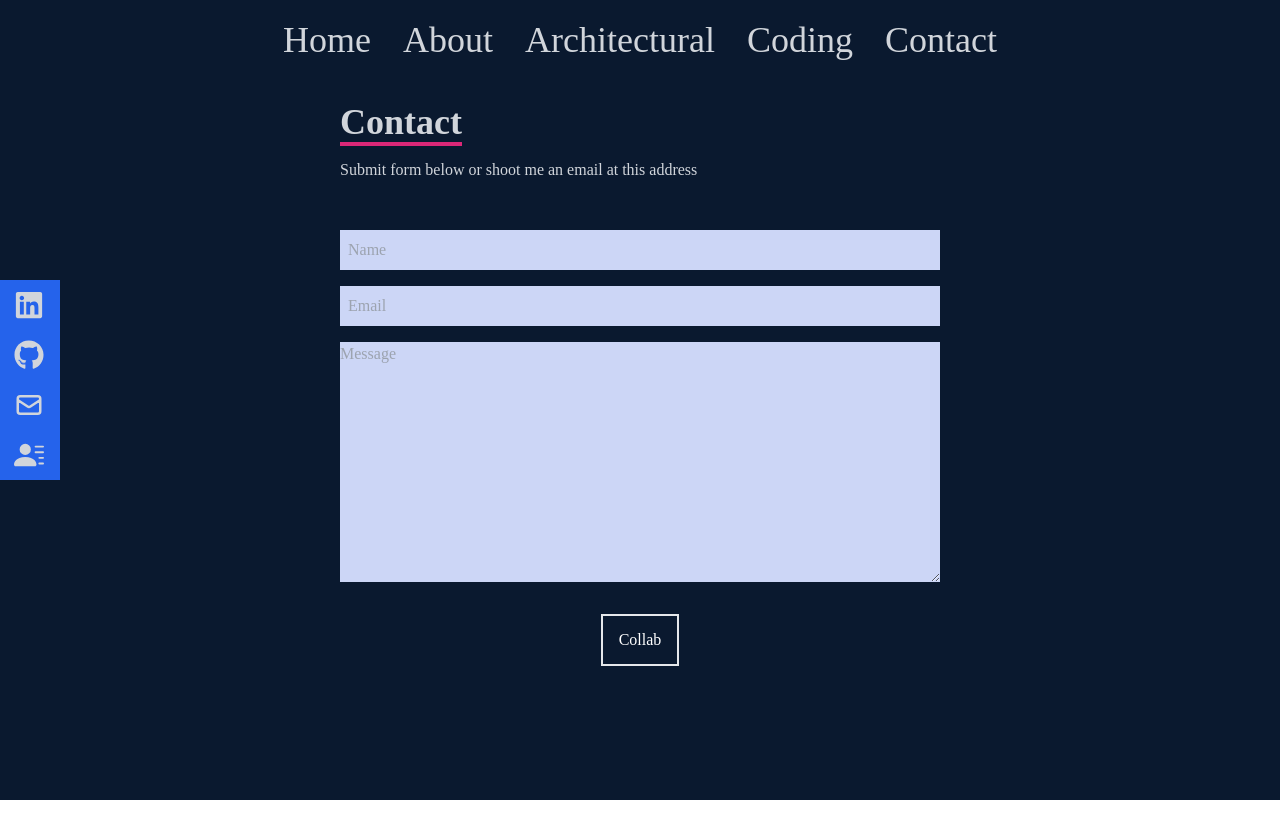
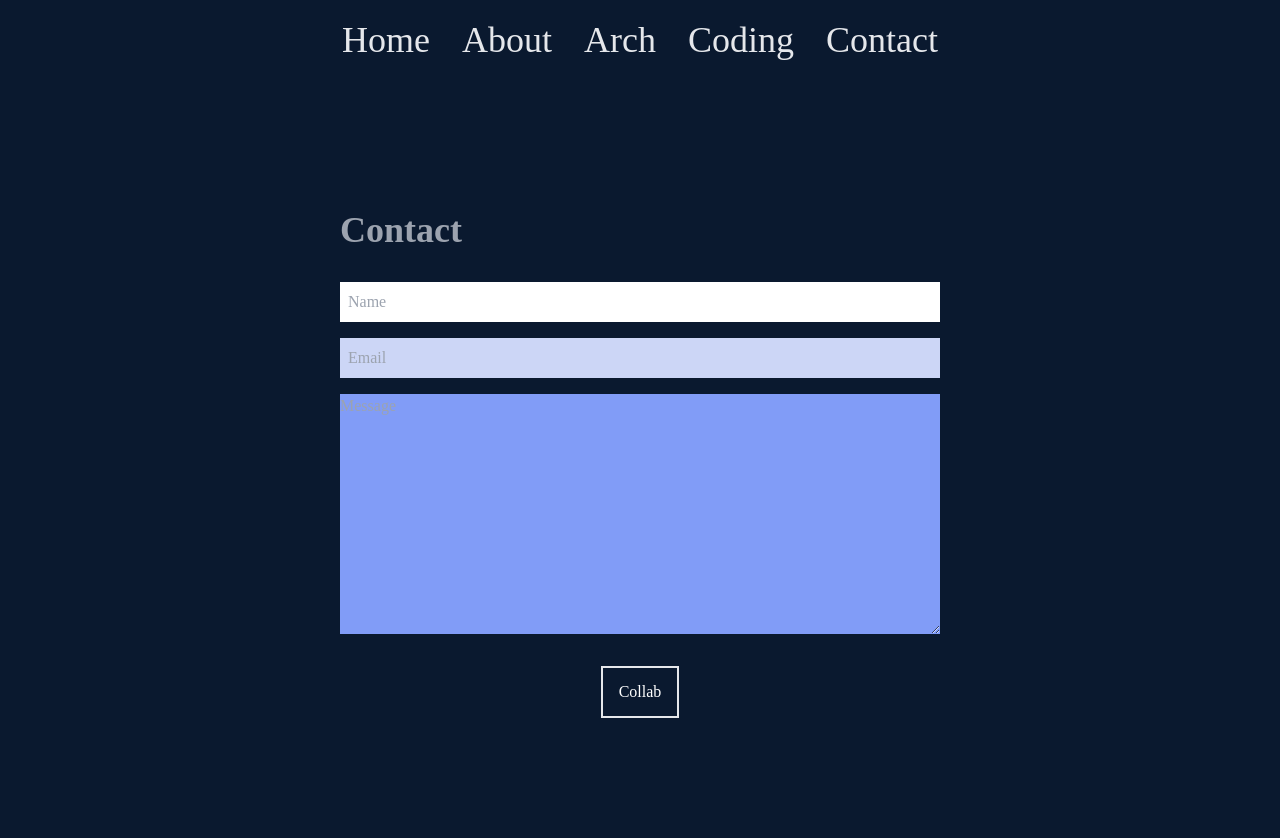
Before and after one commit to Mabsky05/portfolio_react, a React (Create React App) app: page /contact in a window 1280 px wide. Shown: the top 838 px of the page. Before the commit the page ends 800 px from the top, so only its background shows below. Built offline with nearby package versions, Linux system fonts and the light colour scheme.

Commit message:
fixed framer motion transitions

```diff
--- a/package.json
+++ b/package.json
@@ -8,7 +8,6 @@
     "@testing-library/react": "^13.1.1",
     "@testing-library/user-event": "^13.5.0",
     "framer-motion": "^6.4.2",
-    "gh-pages": "^3.2.3",
     "react": "^18.0.0",
     "react-dom": "^18.0.0",
     "react-icons": "^4.3.1",
@@ -45,6 +44,7 @@
   },
   "devDependencies": {
     "autoprefixer": "^10.4.7",
+    "gh-pages": "^4.0.0",
     "postcss": "^8.4.14",
     "tailwindcss": "^3.0.24"
   }
--- a/src/App.js
+++ b/src/App.js
@@ -1,5 +1,5 @@
 import { BrowserRouter as Router, Routes, Route, useLocation } from 'react-router-dom';
-
+// import {HashRouter} from 'react-router-dom'
 import AnimatedRoutes from "./components/AnimatedRoutes"
 import Navbar from "./components/Navbar";
 import Home from "./components/Home"
@@ -12,10 +12,13 @@ import Contact from "./components/Contact";
 function App() {
 
   return (
+
     <Router>
       <Navbar/>
       <AnimatedRoutes />
     </Router>
+
+
   );
 }
 
--- a/src/components/About.js
+++ b/src/components/About.js
@@ -1,17 +1,20 @@
 import React from 'react'
 import {motion} from "framer-motion"
 
-const About = () => {
+function About() {
   return (
-    <motion.div name='about' className='w-full h-screen bg-[#0a192f] text-gray-300'
-
-
-    initial={{y: -50, opacity: 0}}
-    animate={{y: 0, opacity: 1}}
-    transition={{duration: 1.5}}
+    <div name='about' className='w-full h-screen bg-[#0a192f] text-gray-300'
+    // initial={{y: -50, opacity: .5}}
+    // animate={{y: 0, opacity: 1}}
+    // transition={{duration: 1.1}}
+    // exit={{y: 0, opacity:0}}
+    >
+        <motion.div className='flex flex-col justify-center items-center w-full h-full'
+        initial={{y: -50, opacity: .5}}
+    animate={{rotate: 360, opacity: 1}}
+    transition={{duration: .5}}
     exit={{y: 0, opacity:0}}
     >
-        <div className='flex flex-col justify-center items-center w-full h-full'>
             <div className='max-w-[1000px] w-full grid grid-cols-2 gap-8'>
                 <div className='sm:text-right pb-8 pl-4'>
                     <p className='text-4xl font-bold inline border-b-4 border-pink-600'>About</p>
@@ -35,8 +38,8 @@ const About = () => {
                 </p>
                 </div>
             </div>
-        </div>
-    </motion.div>
+        </motion.div>
+    </div>
   )
 }
 
--- a/src/components/AnimatedRoutes.js
+++ b/src/components/AnimatedRoutes.js
@@ -16,7 +16,6 @@ function AnimatedRoutes() {
   return (
     <AnimatePresence>
       <Routes location={location} key={location.pathname}>
-        {/* <Route element={<Navbar/>}/> */}
         <Route path="/" element={<Home />}/>
         <Route path="/about" element={<About />}/>
         <Route path="/arch" element={<Architectural />}/>
--- a/src/components/Coding.js
+++ b/src/components/Coding.js
@@ -4,10 +4,10 @@ import {motion} from 'framer-motion'
 
 const Coding = () => {
   return (
-    <motion.div name='skills' className='w-full h-screen bg-[#0a192f] text-gray-300'
-    initial={{opacity: 0}}
-    animate={{opacity: 1}}
-    exit={{opacity:0}}
+    <motion.div name='skills' className='backface-hidden w-full h-screen bg-[#0a192f] text-gray-300'
+    // initial={{opacity: 0}}
+    // animate={{opacity: 1}}
+    // exit={{opacity:0}}
     >
       {/* Container */}
       <div className='max-w-[1000px] mx-auto p-4 flex flex-col justify-center w-full h-full'>
--- a/src/components/Contact.js
+++ b/src/components/Contact.js
@@ -4,22 +4,25 @@ import {motion} from 'framer-motion'
 
 const Contact = () => {
   return (
-    <motion.div name='contact' className='w-full h-screen bg-[#0a192f] flex justify-center items-center p-4'
-    initial={{opacity: 0}}
-    animate={{opacity: 1}}
-    exit={{opacity:0}}
+    <motion.div name='contact' className='backface-hidden w-full h-screen bg-[#0a192f] flex justify-center items-center p-4'
+
     >
-        <form action="" className='flex flex-col max-w-[600px] w-full'>
+        <motion.form action="" className='flex flex-col max-w-[600px] w-full'
+            initial={{opacity: 0}}
+            animate={{opacity: 1}}
+            transition={{duration: 1.1}}
+            // exit={{x: 50, opacity:0}}
+
+        >
             <div className='pb-8'>
-                <p className='text-4xl font-bold inline border-b-4 border-pink-600 text-gray-300'>Contact</p>
-                <p className='text-gray-300 py-4'>Submit form below or shoot me an email at this address</p>
+                <p className='text-4xl font-bold inline font-spectral text-gray-400'>Contact</p>
             </div>
-            <input className='bg-[#ccd6f6] p-2' type="text" placeholder='Name' name='name' />
+            <input className='bg-sky-200 p-2 font-spectral text-black' type="text" placeholder='Name' name='name' />
             <input className='my-4 p-2 bg-[#ccd6f6]' type='email' placeholder='Email' name='email' />
-            <textarea className='bg-[#ccd6f6]' name='message' rows='10' placeholder='Message'></textarea>
+            <textarea className='bg-[#819cf7]' name='message' rows='10' placeholder='Message'></textarea>
             <button className='text-white border-2 hover:bg-pink-600 hover:border-pink-600
                     px-4 py-3 my-8 mx-auto flex items-center'>Collab</button>
-        </form>
+        </motion.form>
 
     </motion.div>
   )
--- a/src/components/Home.js
+++ b/src/components/Home.js
@@ -5,18 +5,20 @@ import {motion} from 'framer-motion'
 // const Home = () =>
 function Home() {
   return (
-    <motion.div name='home' className='w-full h-screen bg-[#0a192f]'
-    initial={{opacity: 0}}
-    animate={{opacity:1}}
-    // animate={{opacity: 1}}
-    exit={{opacity:0}}
+    <motion.div name='home' className='backface-hidden w-full h-screen bg-[#0a192f]'
+
     >
 
         {/* container */}
-        <div className='max-w-[1000px] mx-auto px-8 flex flex-col justify-center h-full'>
-            <p className='text-4xl sm:text-7xl'>Hi, my name is </p>
-            <h1 className=''>Mimimimi</h1>
-            <h2>Full Stack Dev</h2>
+        <motion.div className='max-w-[1000px] mx-auto px-8 flex flex-col justify-center h-full'
+        initial={{x: -50, opacity: 0}}
+        animate={{x: 0, opacity: 1}}
+        transition={{duration: 1.1}}
+        // exit={{x: 50, opacity:0}}
+        >
+            <p className='text-4xl sm:text-7xl font-spectral text-gray-400'>Miguel Afable</p>
+            <h1 className='text-4xl sm:text-4xl font-spectral text-gray-500'>Architectural Graduate</h1>
+            <h1 className='text-4xl sm:text-4xl font-spectral text-gray-500'>Developer</h1>
             <p className='max-w-[700px]'>lorem ipsum hahahaha
                 <button className='text-white group border-2 px-6 py-3 my-2 flex
                 items-center hover:bg-pink-600 hover:border-pink-600'>View Work
@@ -24,10 +26,8 @@ function Home() {
                 <HiArrowNarrowRight />
                 </span>
                 </button>
-
             </p>
-
-        </div>
+        </motion.div>
     </motion.div>
   )
 }
--- a/src/components/Navbar.js
+++ b/src/components/Navbar.js
@@ -5,26 +5,24 @@ import {HiOutlineMail} from 'react-icons/hi'
 import {motion} from 'framer-motion'
 
 
-import { Link } from 'react-router'
+import { Link } from 'react-router-dom'
 import {BsFillPersonLinesFill} from 'react-icons/bs'
 import Logo from '../assets/logo.jpg'
 import { BrowserRouter, Routes, Route } from 'react-router-dom'
 
 const Navbar = () => {
-    const[nav, setNav] = useState(false)
-    const handleClick = () => setNav(!nav)
+    // const[nav, setNav] = useState(false)
+    // const handleClick = () => setNav(!nav)
 
   return (
-    <div
-
-    className='fixed w-full h-[80px] flex justify-center items-center px-4 bg-[#0a192f]
-    text-gray-300 '>
+    <nav className='sticky top-0 w-full bg-[#0a192f] px-4 z-10'>
+    <div className='h-[80px] flex justify-center items-center text-gray-200'>
         {/* menu */}
             <ul className='hidden md:flex font-expletus text-4xl'>
-                <li><a href="/">
+                <li><Link to="/">
                     <button className='hover:text-grey-600 hover:opacity-50'>
                         Home
-                    </button></a>
+                    </button></Link>
                 </li>
                 <motion.li
                 whileHover={{
@@ -32,29 +30,29 @@ const Navbar = () => {
                     textShadow: "0px 0px 8px rgb(255, 255, 255)",
                     // boxShadow: "0px 0px 8px rgb(255, 255, 255)",
                 }}
-                ><a href="about">About</a></motion.li>
-                <li><a href="arch">Architectural</a></li>
-                <li><a href="coding">Coding</a></li>
-                <li><a href="contact">Contact</a></li>
+                ><Link to="about">About</Link></motion.li>
+                <li><Link to ="arch">Arch</Link></li>
+                <li><Link to="coding">Coding</Link></li>
+                <li><Link to="contact">Contact</Link></li>
             </ul>
 
         {/*Hamburger*/}
-        <div onClick={handleClick} className='md:hidden z-10'>
+        {/* <div onClick={handleClick} className='md:hidden z-10'>
             {!nav? <FaBars/> : <FaTimes/>}
-        </div>
+        </div> */}
 
         {/* Mobile Menu */}
-            <ul className={!nav ? 'hidden' : 'absolute top-0 left-0 w-full h-screen bg-[#0a192f] flex flex-col justify-center items-center'}>
+            {/* <ul className={!nav ? 'hidden' : 'absolute top-0 left-0 w-full h-screen bg-[#0a192f] flex flex-col justify-center items-center'}>
                 <li className='py-6 text-4xl'>Home</li>
                 <li className='py-6 text-4xl'>CV</li>
                 <li className='py-6 text-4xl'>Architectural</li>
                 <li className='py-6 text-4xl'>Programming</li>
                 <li className='py-6 text-4xl'>Contact</li>
-            </ul>
+            </ul> */}
 
 
         {/* Social Icons */}
-        <div className='hidden lg:flex fixed flex-col top-[35%] left-0'>
+        {/* <div className='hidden lg:flex fixed flex-col top-[35%] left-0'>
         <ul>
             <li className='w-[160px] h-[50px] flex justify-between items-center
                            ml-[-100px] hover:ml-[-10px] duration-300 bg-blue-600'>
@@ -81,8 +79,9 @@ const Navbar = () => {
                 </a>
             </li>
         </ul>
-        </div>
+        </div> */}
     </div>
+    </nav>
   )
 }
 
--- a/src/index.css
+++ b/src/index.css
@@ -2,6 +2,7 @@
 @tailwind base;
 @import url('https://fonts.googleapis.com/css2?family=Racing+Sans+One&display=swap');
 @import url('https://fonts.googleapis.com/css2?family=Expletus+Sans&display=swap');
+@import url('https://fonts.googleapis.com/css2?family=Spectral:wght@300&display=swap');
 
 
 
--- a/tailwind.config.js
+++ b/tailwind.config.js
@@ -1,13 +1,31 @@
+const plugin = require('tailwindcss/plugin')
+
+const backfaceVisibility = plugin(function({addUtilities}) {
+  addUtilities({
+    '.backface-visible': {
+      'backface-visibility': 'visible',
+    },
+    '.backface-hidden': {
+      'backface-visibility': 'hidden',
+    }
+  })
+});
+
 module.exports = {
   content: [
     "./src/**/*.{js,jsx,ts,tsx}",
   ],
   theme: {
+    backgroundColor: false,
     extend: {},
     fontFamily: {
       racing: ['Racing Sans One', 'cursive'],
-      expletus: ['Expletus Sans, cursive']
+      expletus: ['Expletus Sans', 'cursive'],
+      spectral: ['Spectral', 'cursive']
+    },
+    container: {
+      center: true,
     },
   },
-  plugins: [],
+  plugins: [backfaceVisibility],
 }
```
Also changed, not shown: src/components/Architectural.js (+19 -10 lines), 1 other file (tests, documents, lock files or other folders).
